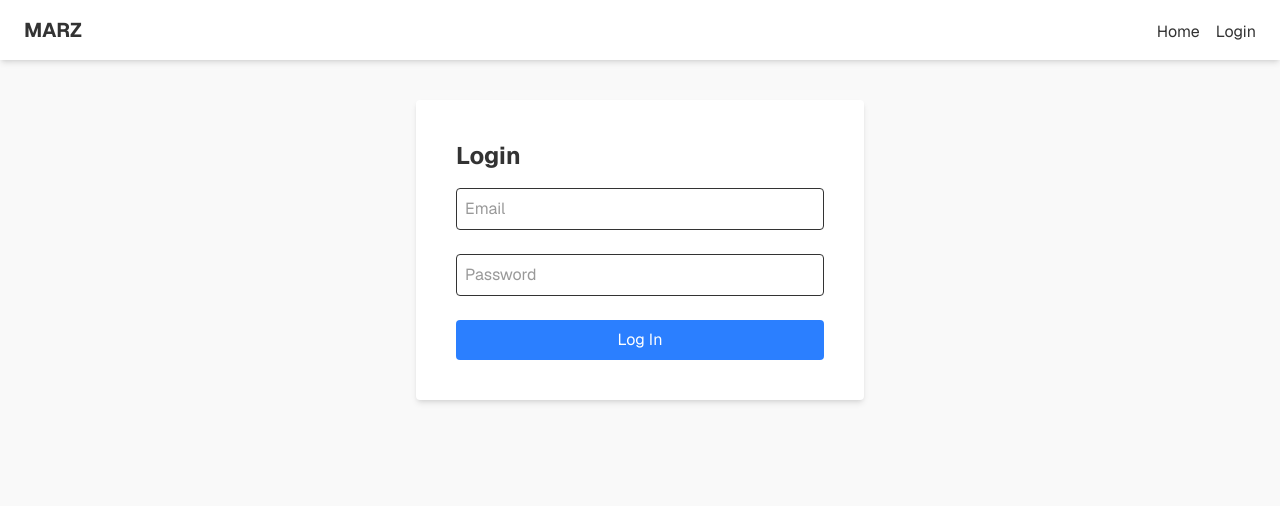
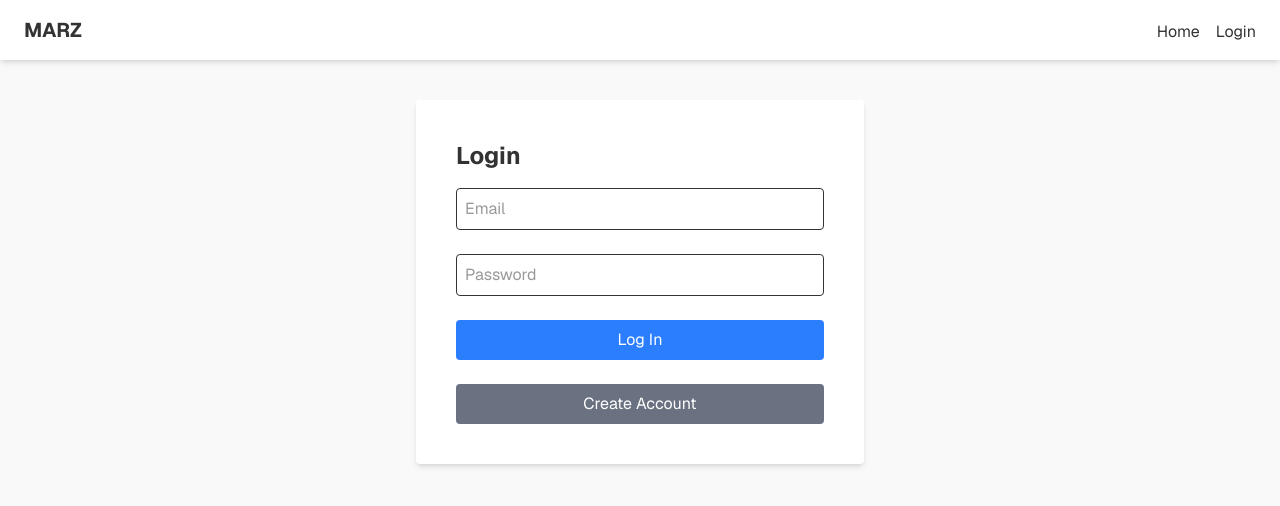
Before and after one commit to Aminsteir/MARZ, a Next.js app: page /login in a window 1280 px wide. Shown: the top 506 px of the page. Built offline with nearby package versions, Linux system fonts and the light colour scheme; no server answers.

Commit message:
added a create account button

```diff
--- a/src/app/login/page.tsx
+++ b/src/app/login/page.tsx
@@ -9,6 +9,7 @@ export default function Login() {
   const [error, setError] = useState("");
   const router = useRouter();
 
+  // Process to handle if login button was clicked
   const handleLogin = async () => {
     const result = await signIn("credentials", {
       email,
@@ -23,6 +24,7 @@ export default function Login() {
     }
   };
 
+  // Main page
   return (
     <div className="flex flex-col w-full justify-center items-center">
       {error && (
@@ -56,6 +58,9 @@ export default function Login() {
         >
           Log In
         </button>
+        <button onClick={() => router.push("/register")} className="bg-gray-500 text-white px-4 py-2 rounded cursor-pointer mt-2">
+          Create Account
+        </button>
       </div>
     </div>
   );
```
